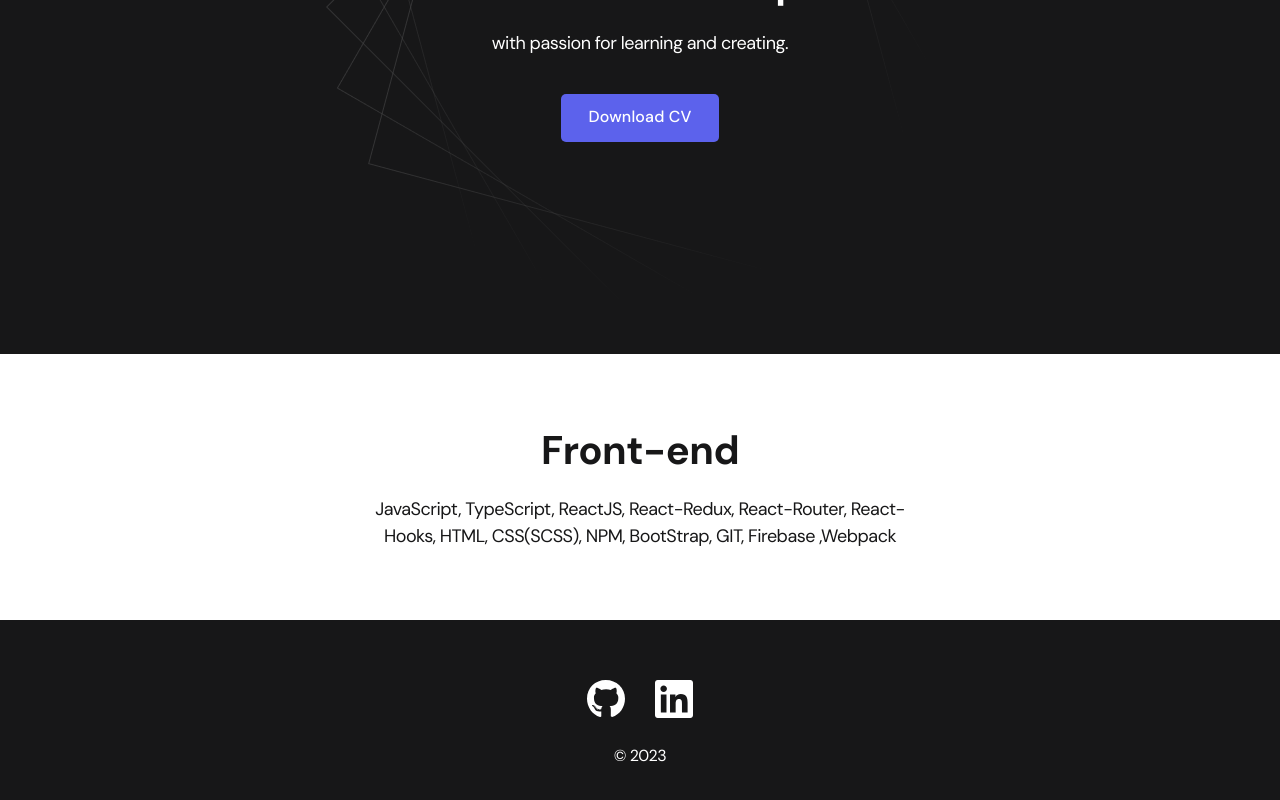
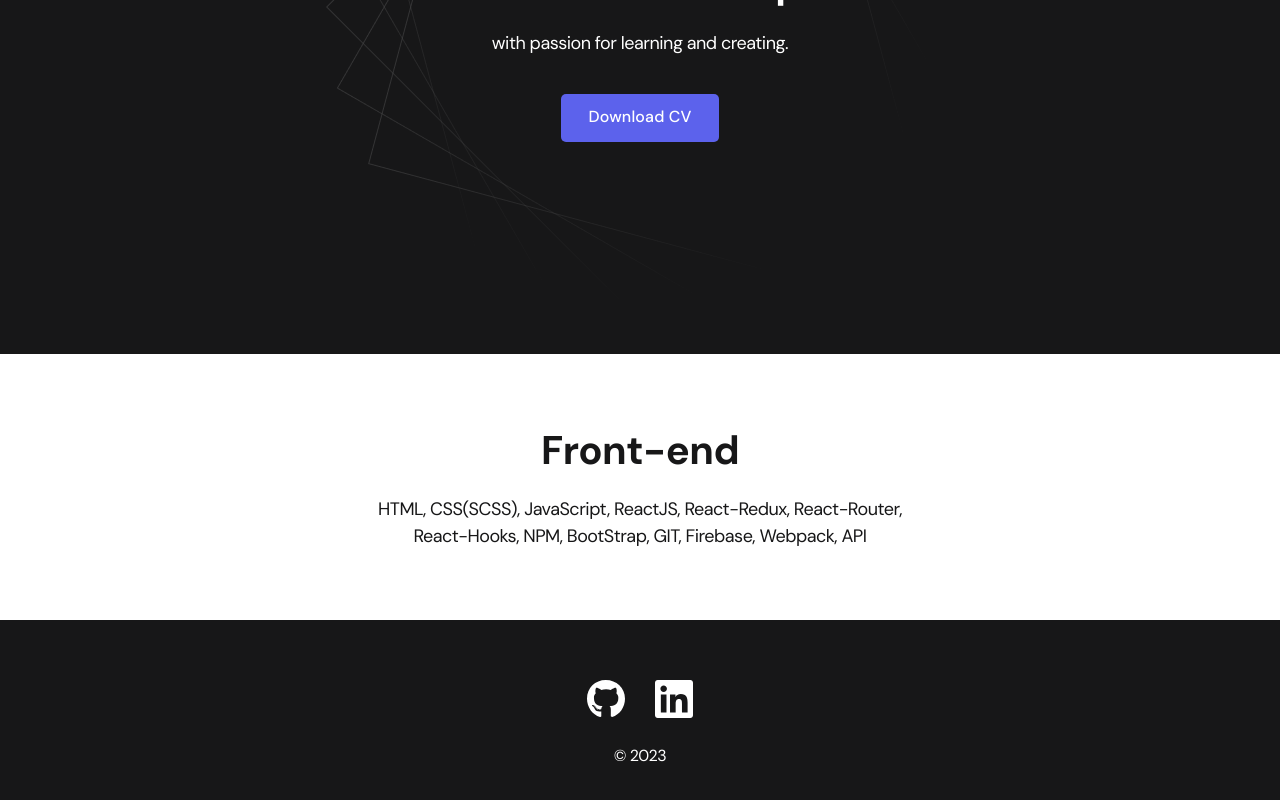
Before and after one commit to DanilKur/freelance-portfolio-react, a React (Create React App) app: page / in a window 1280 px wide. Shown: the part 417-1217 px from the top of the page. Built offline with nearby package versions, Linux system fonts and the light colour scheme.

Commit message:
Update Home.js

```diff
--- a/src/pages/Home.js
+++ b/src/pages/Home.js
@@ -10,8 +10,8 @@ const Home = () => {
 						<li className="content-list__item">
 							<h2 className="title-2">Front-end</h2>
 							<p>
-								JavaScript, TypeScript, ReactJS, React-Redux, React-Router,
-								React-Hooks, HTML, CSS(SCSS), NPM, BootStrap, GIT, Firebase ,Webpack
+								HTML, CSS(SCSS), JavaScript, ReactJS, React-Redux, React-Router,
+								React-Hooks, NPM, BootStrap, GIT, Firebase, Webpack, API
 							</p>
 						</li>
 					</ul>
```
